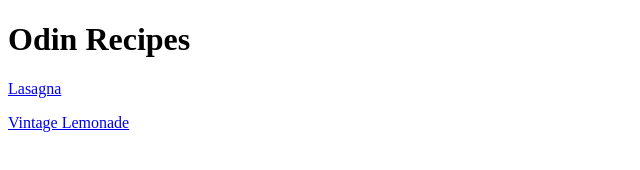
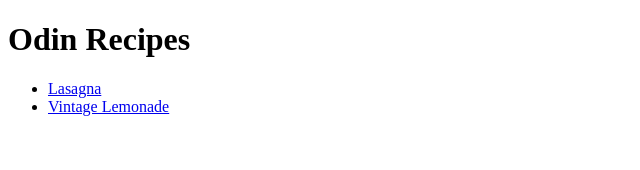
Before and after one commit to JoaoA00/odin-recipes, a plain HTML site: page index.html in a window 1280 px wide. Shown: the whole page, without its empty margins (0-640 px from the left). Drawn offline with Linux system fonts and the light colour scheme.

Commit message:
Make the recipes a unordened list
In index.html make the recipes show in a unordened list

```diff
--- a/index.html
+++ b/index.html
@@ -8,7 +8,10 @@
 <body>
     <h1>Odin Recipes</h1>
 
-    <p><a href="./recipes/lasagna.html">Lasagna</a></p>
-    <p><a href="./recipes/vintage-lemonade.html">Vintage Lemonade</a></p>
+    <ul>
+        <li><a href="./recipes/italian-potato-salad.html">Lasagna</a></li>
+        <li><a href="./recipes/vintage-lemonade.html">Vintage Lemonade</a></li>
+    </ul>
+
 </body>
 </html>
```
